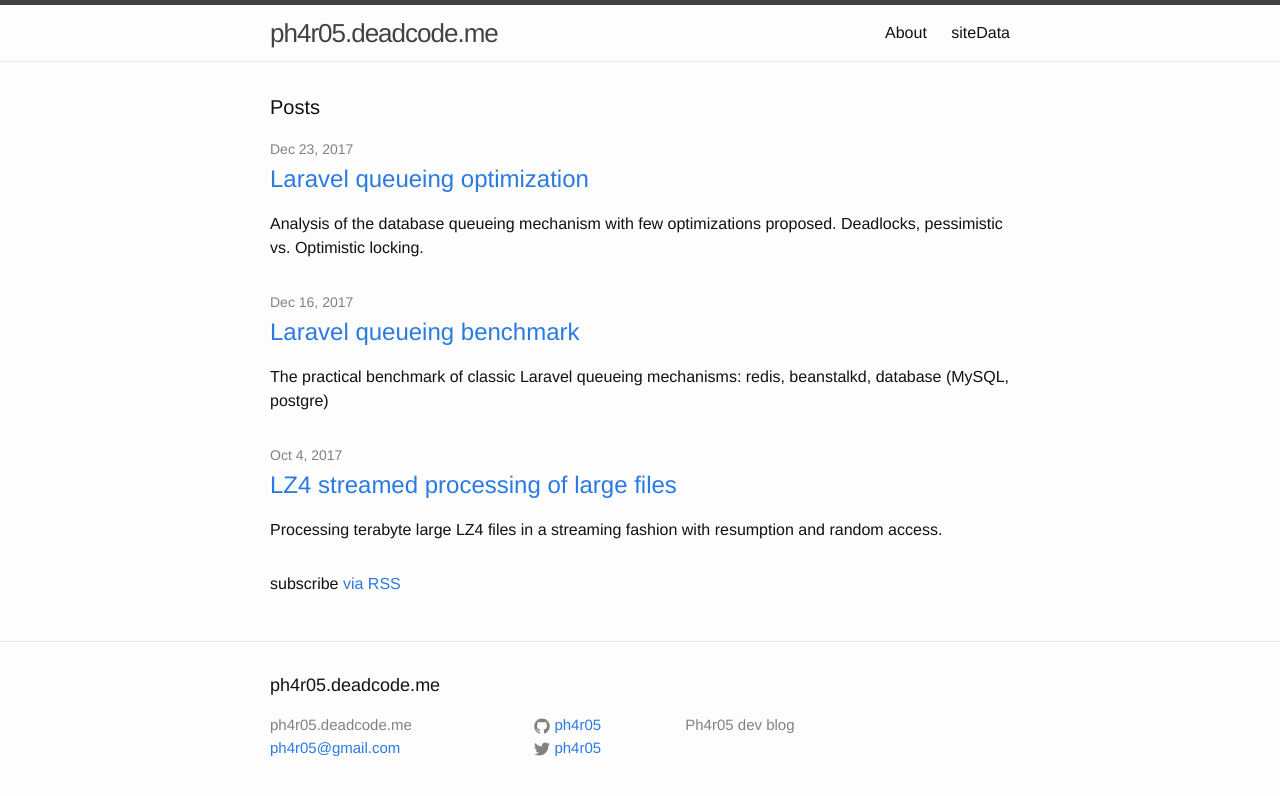
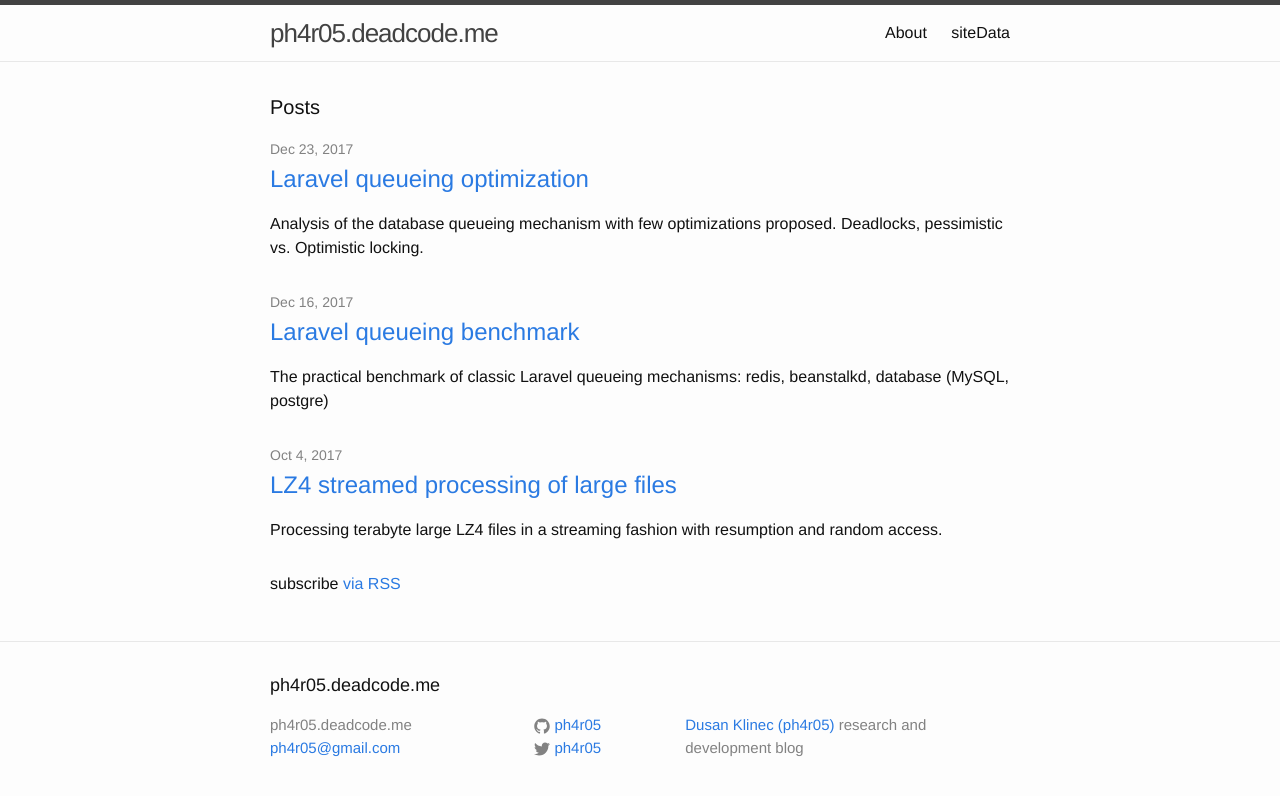
Before and after one commit to ph4r05/devblog, a Jekyll site: the page built from index.html, in a window 1280 px wide. Shown: the top 796 px of the page. Built offline with Jekyll 4.4.1, drawn with Linux system fonts in a browser that asks for light colours.

Commit message:
footer udpates

```diff
--- a/_config.yml
+++ b/_config.yml
@@ -9,7 +9,7 @@
 title: "ph4r05.deadcode.me"
 email: ph4r05@gmail.com
 description: > # this means to ignore newlines until "baseurl:"
-  Ph4r05 dev blog
+  Ph4r05 research and developer blog.
 
 
 baseurl: "" # the subpath of your site, e.g. /blog
--- a/_includes/footer.html
+++ b/_includes/footer.html
@@ -29,7 +29,8 @@
       </div>
 
       <div class="footer-col footer-col-3">
-        <p>{{ site.description }}</p>
+        <p style="display:none">{{ site.description }}</p>
+ <a href="/about">Dusan Klinec (ph4r05)</a> research and development blog
       </div>
     </div>
 
```
